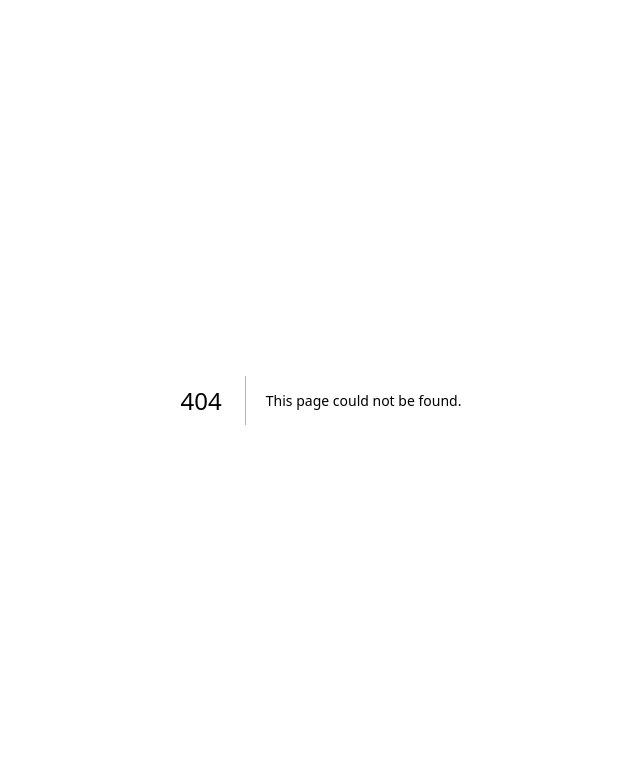
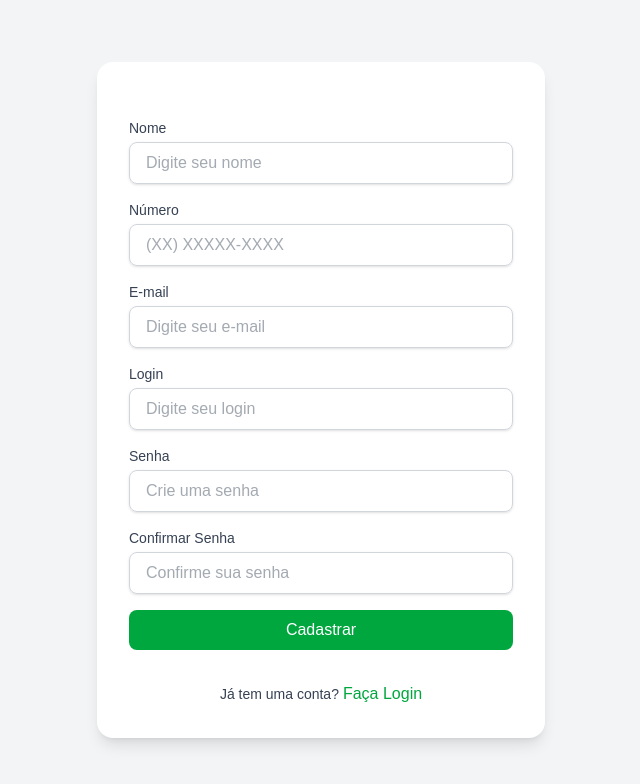
Before and after one commit to MardenAndradee/projeto-gestor-financeiro, a Next.js app in the folder src/frontend/: page /cadastro in a window 1280 px wide. Before the commit this address had no page. Shown: the top 784 px of the page, without its empty margins (319-959 px from the left). Built offline with nearby package versions, Linux system fonts and the light colour scheme.

Commit message:
Adicionando tela de cadastro

```diff
--- /dev/null
+++ b/src/frontend/app/cadastro/CadastroCard.tsx
@@ -0,0 +1,11 @@
+import CadastroForm from "./CadastroForm";
+
+export default function CadastroCard() {
+  return (
+    <div className="w-full max-w-md bg-white rounded-2xl shadow-lg p-8">
+      <div className="text-center mb-6">
+      </div>
+      <CadastroForm />
+    </div>
+  );
+}
--- /dev/null
+++ b/src/frontend/app/cadastro/CadastroForm.tsx
@@ -0,0 +1,114 @@
+"use client";
+import { useRegister } from "../hooks/useRegister";
+
+export default function CadastroForm() {
+    const {
+      nome, setNome,
+      numero, setNumero,
+      email, setEmail,
+      login, setLogin,
+      senha, setSenha,
+      confirmarSenha, setConfirmarSenha,
+      error,
+      success,
+      handleRegister,
+    } = useRegister();
+
+    const handleSubmit = async (e: React.FormEvent<HTMLFormElement>) => {
+      e.preventDefault();
+      await handleRegister();
+    };
+
+
+  return (
+    <form className="space-y-4">
+      <div>
+        <label className="block text-sm font-medium text-gray-700">Nome</label>
+        <input
+          type="text"
+          className="mt-1 block w-full px-4 py-2 border border-gray-300 rounded-lg shadow-sm focus:ring-green-500 focus:border-green-500 text-gray-600"
+          placeholder="Digite seu nome"
+          value={nome}
+          onChange={(e) => setNome(e.target.value)}
+        />
+      </div>
+
+      <div>
+        <label className="block text-sm font-medium text-gray-700">
+          Número
+        </label>
+        <input
+          type="tel"
+          className="mt-1 block w-full px-4 py-2 border border-gray-300 rounded-lg shadow-sm focus:ring-green-500 focus:border-green-500 text-gray-600"
+          placeholder="(XX) XXXXX-XXXX"
+          value={numero}
+          onChange={(e) => setNumero(e.target.value)}
+        />
+      </div>
+
+      <div>
+        <label className="block text-sm font-medium text-gray-700">
+          E-mail
+        </label>
+        <input
+          type="email"
+          className="mt-1 block w-full px-4 py-2 border border-gray-300 rounded-lg shadow-sm focus:ring-green-500 focus:border-green-500 text-gray-600"
+          placeholder="Digite seu e-mail"
+          value={email}
+          onChange={(e) => setEmail(e.target.value)}
+        />
+      </div>
+
+      <div>
+        <label className="block text-sm font-medium text-gray-700">
+          Login
+        </label>
+        <input
+          type="text"
+          className="mt-1 block w-full px-4 py-2 border border-gray-300 rounded-lg shadow-sm focus:ring-green-500 focus:border-green-500 text-gray-600"
+          placeholder="Digite seu login"
+          value={login}
+          onChange={(e) => setLogin(e.target.value)}
+        />
+      </div>
+
+      <div>
+        <label className="block text-sm font-medium text-gray-700">Senha</label>
+        <input
+          type="password"
+          className="mt-1 block w-full px-4 py-2 border border-gray-300 rounded-lg shadow-sm focus:ring-green-500 focus:border-green-500 text-gray-600"
+          placeholder="Crie uma senha"
+          value={senha}
+          onChange={(e) => setSenha(e.target.value)}
+        />
+      </div>
+
+      <div>
+        <label className="block text-sm font-medium text-gray-700">
+          Confirmar Senha
+        </label>
+        <input
+          type="password"
+          className="mt-1 block w-full px-4 py-2 border border-gray-300 rounded-lg shadow-sm focus:ring-green-500 focus:border-green-500 text-gray-600"
+          placeholder="Confirme sua senha"
+          value={confirmarSenha}
+          onChange={(e) => setConfirmarSenha(e.target.value)}
+        />
+      </div>
+
+      <button onClick={handleRegister}
+        type="submit"
+        className="w-full bg-green-600 hover:bg-green-700 text-white font-medium py-2 rounded-lg transition"
+      >
+        Cadastrar
+      </button>
+
+      <div className="mt-4 text-center">
+        <span className="text-sm text-gray-700">Já tem uma conta?</span>
+        <a href="/login" className="text-green-600 hover:underline ml-1">
+          Faça Login
+        </a>
+      </div>
+    </form>
+  );
+}
--- /dev/null
+++ b/src/frontend/app/cadastro/page.tsx
@@ -0,0 +1,9 @@
+import CadastroCard from "./CadastroCard";
+
+export default function CadastroPage() {
+  return (
+    <div className="flex min-h-screen items-center justify-center bg-gray-100 p-4">
+      <CadastroCard />
+    </div>
+  );
+}
--- /dev/null
+++ b/src/frontend/app/hooks/useRegister.ts
@@ -0,0 +1,58 @@
+"use client";
+import { useState } from "react";
+
+export function useRegister() {
+  const [nome, setNome] = useState("");
+  const [numero, setNumero] = useState("");
+  const [email, setEmail] = useState("");
+  const [login, setLogin] = useState("");
+  const [senha, setSenha] = useState("");
+  const [confirmarSenha, setConfirmarSenha] = useState("");
+  const [error, setError] = useState("");
+  const [success, setSuccess] = useState("");
+
+  const handleRegister = async () => {
+    if (senha !== confirmarSenha) {
+      setError("As senhas não coincidem");
+      return;
+    }
+
+    try {
+      const response = await fetch("http://localhost:8080/auth/register", {
+        method: "POST",
+        headers: {
+          "Content-Type": "application/json",
+        },
+        body: JSON.stringify({
+          nome,
+          numero,
+          email,
+          login,
+          senha,
+        }),
+      });
+
+      if (!response.ok) {
+        throw new Error("Erro no cadastro");
+      }
+
+      const data = await response.json();
+      setSuccess("Cadastro realizado com sucesso!");
+      alert("Usuário cadastrado com sucesso!");
+    } catch (err) {
+      setError("Erro ao realizar o cadastro");
+    }
+  };
+
+  return {
+    nome, setNome,
+    numero, setNumero,
+    email, setEmail,
+    login, setLogin,
+    senha, setSenha,
+    confirmarSenha, setConfirmarSenha,
+    error,
+    success,
+    handleRegister,
+  };
+}
```
